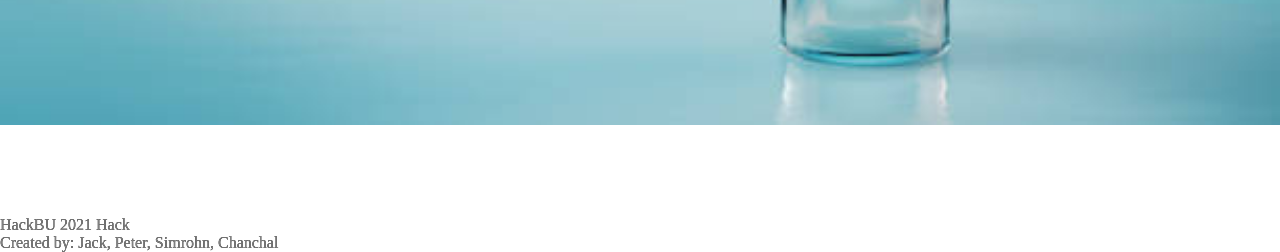
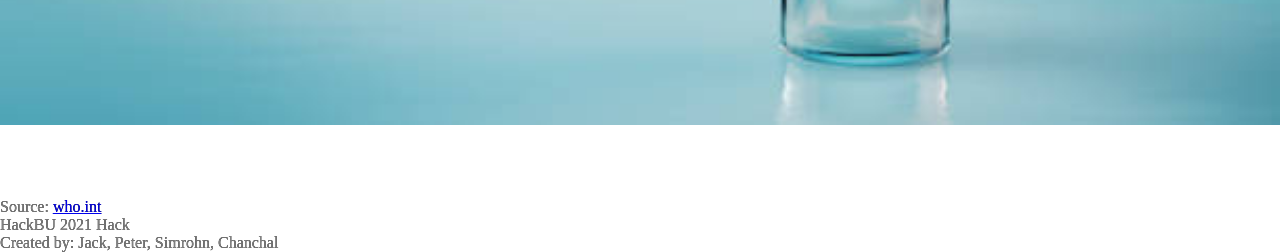
Before and after one commit to JA7ja/CovidForecast, a Flask app: page /vaccine.html in a window 1280 px wide. Shown: the part 548-800 px from the top of the page. Run offline with Flask 2, Linux system fonts and the light colour scheme; the visitor is signed in with stand-in values (Sample User, id 1).

Commit message:
Sources added to footer

```diff
--- a/templates/info.html
+++ b/templates/info.html
@@ -31,6 +31,9 @@
 	bottom: 0;
 	color: gray;
 	text-shadow: 0 0 black;">
+    <p>
+        Sources: <a href="https://cdc.gov/coronavirus/2019-ncov/prevent-getting-sick/prevention.html">cdc.gov</a> and <a href="https://www.who.int/emergencies/diseases/novel-coronavirus-2019/advice-for-public">who.int</a>
+    </p>
 	<p>HackBU 2021 Hack</p>
 	<p>Created by: Jack, Peter, Simrohn, Chanchal</p>
 </footer>
--- a/templates/vaccine.html
+++ b/templates/vaccine.html
@@ -53,6 +53,11 @@ Testing for prior infection is not recommended for the purpose of vaccine decisi
 	bottom: 0;
 	color: gray;
 	text-shadow: 0 0 black;">
+    <p>Source:
+        <a href="https://www.who.int/news-room/feature-stories/detail/who-can-take-the-pfizer-biontech-covid-19--vaccine?adgroupsurvey={adgroupsurvey}&gclid=Cj0KCQiAvP6ABhCjARIsAH37rbTo0REaJ4xqk94v7gzDaar5PM4nWjTFziSM-YIMVb9F8Wxp3CHFolcaAouFEALw_wcB">
+            who.int
+        </a>
+    </p>
 	<p>HackBU 2021 Hack</p>
 	<p>Created by: Jack, Peter, Simrohn, Chanchal</p>
 </footer>
```
